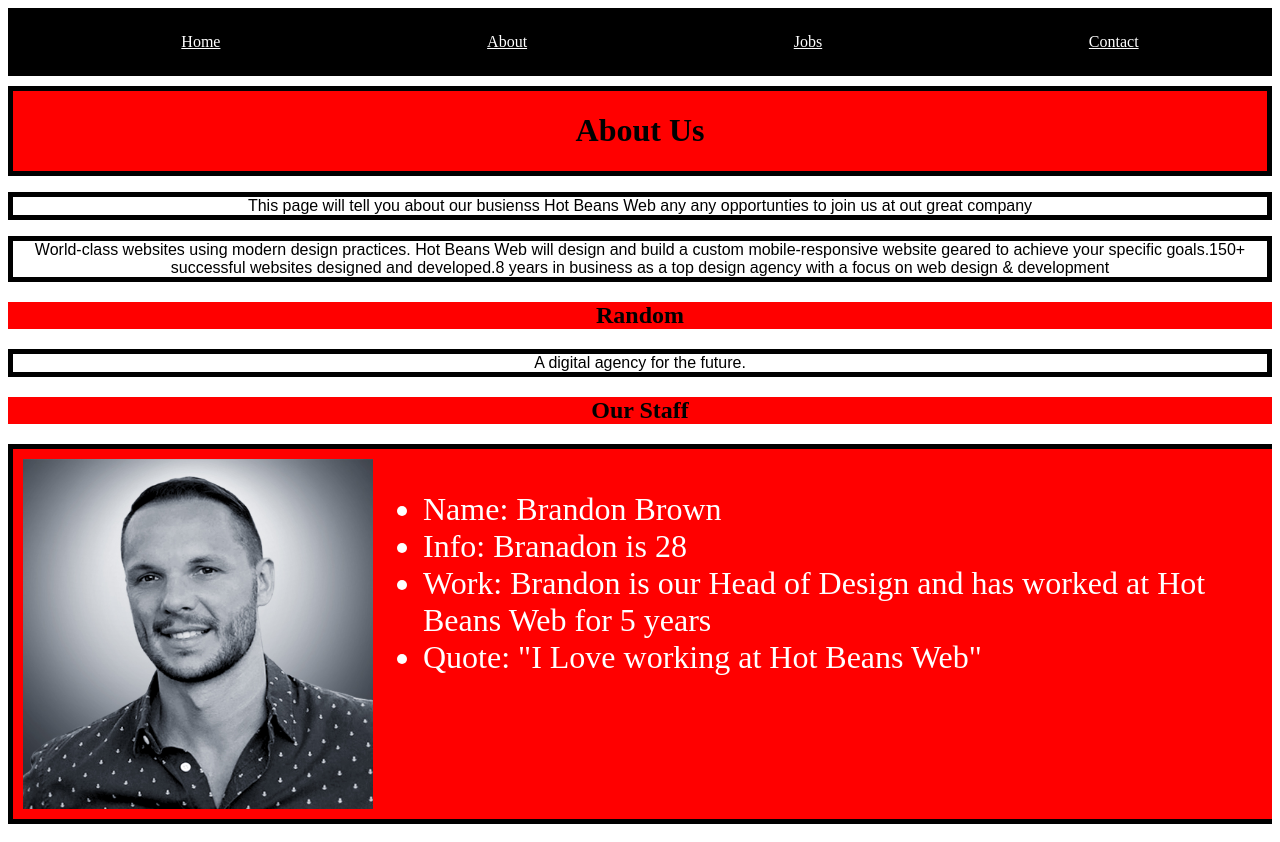
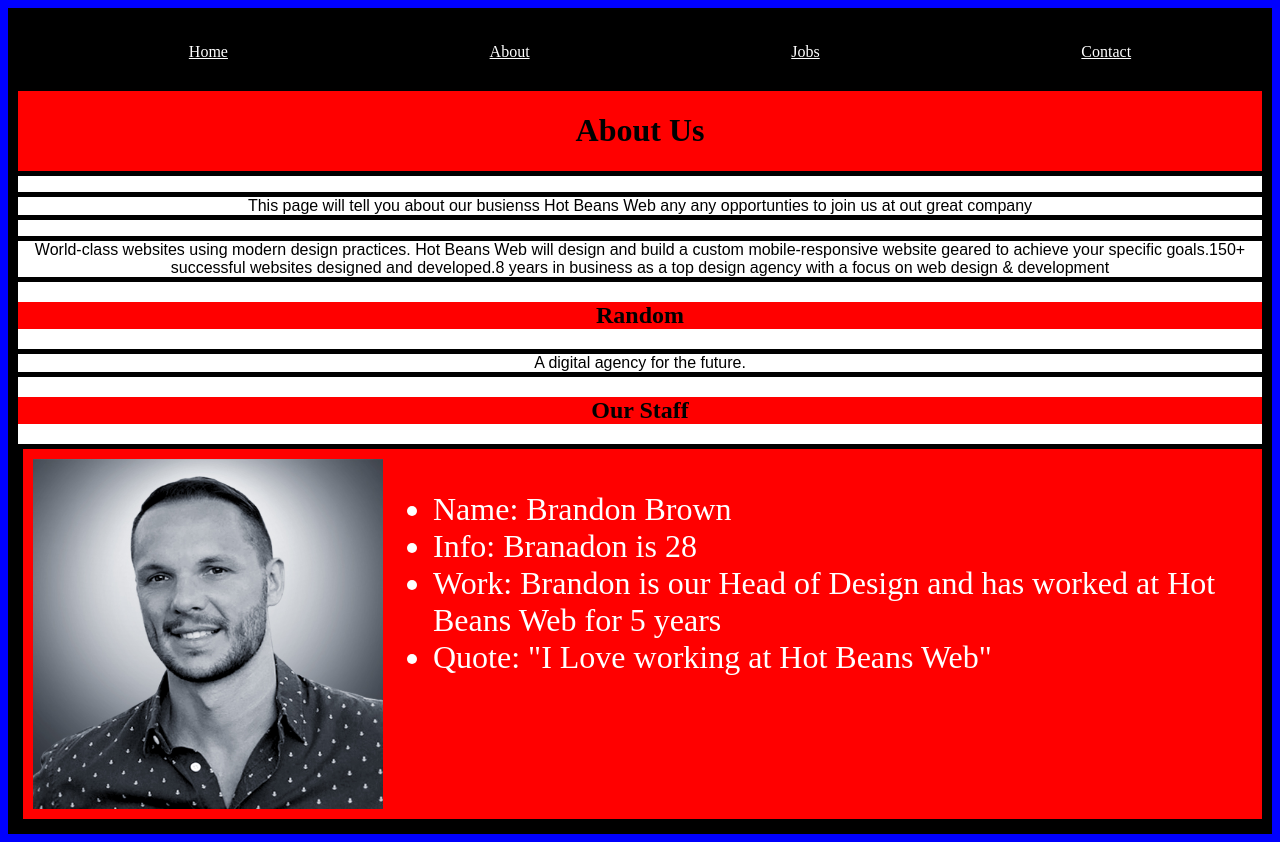
Before and after one commit to CompIsle/Unit-15-Asignment-2, a plain HTML site: page Website/AboutUs.html in a window 1280 px wide. Drawn offline with Linux system fonts and the light colour scheme.

Commit message:
Change in color and background and borders

```diff
--- a/Website/AboutUs.html
+++ b/Website/AboutUs.html
@@ -7,9 +7,9 @@
     <meta name="viewport" content="width=device-width, initial-scale=1.0">
     <title>Document</title>
 </head>
-<body>
+<body style="background: blue">
 
-    <div style="background-color: white">
+    <div style="background-color: white; border: 10px black solid;">
         <!--style="background-image: url('Possible Background Image 9.jpg'); background-repeat: no-repeat; background-attachment: fixed; background-position: center; background-size: cover;" -->
         <div>
             <ul class="ABN">
@@ -34,22 +34,23 @@
 
         <div class="ABdiv3"><h2>Our Staff</h2></div>
 
-        <!--
-        <div class ="border">
-            <div class="pg18box2">
-                <div class="ABimg1"><img width="500" height="300" alt="web devlp" src="web devlp.jpg" /></div>
-                <ul class="ABstaffinfo1">
+
+
+        <!-- <div class="pg18box2">
+            <div class="ABimg1" style="float: left"><img width="500" height="300" alt="web devlp" src="StaffImages\Staff image 1.jpeg" /></div>
+            <ul class="ABp2">
                 <li>Name</li>
                 <li>Info about him</li>
                 <li>How long worked there?</li>
                 <li>Does he enjoy it?</li>
             </ul>
         </div>
-        </div>
+
+
 
     <div>
-            <div class="ABstaff2">
-                <div class="ABimg1"><img width="500" height="300" alt="web devlp" src="web devlp.jpg" /></div>
+        <div class="pg18box2">
+            <div class="ABimg1"style="float: left"><img width="500" height="300" alt="web devlp" src="StaffImages\Staff image 2.jpeg" /></div>
             <ul class="ABp2">
                 <li>Name</li>
                 <li>Info about him</li>
@@ -60,7 +61,7 @@
 
     <div>
         <div class="ABstaff3">
-                <div class="ABimg1"><img width="500" height="300" alt="web devlp" src="web devlp.jpg" /></div>
+            <div class="ABimg1"><img width="500" height="300" alt="web devlp" src="StaffImages\Staff image 3.jpeg" /></div>
             <ul class="ABp2">
                 <li>Name</li>
                 <li>Info about him</li>
@@ -71,7 +72,7 @@
 
     </div>
     <div class="ABdiv4"><h2>Our staff</h2></div>
-        </div>-->
+    </div> -->
 
 
 
--- a/Website/Styles.css
+++ b/Website/Styles.css
@@ -16,16 +16,23 @@
 .ABN a:hover {
     background: red;}
 
-.ABdiv1 {background-color: red;
+.ABdiv1 {
+    background-color: red;
     text-align: center;
     flex-grow: 1;
-    border: 5px black solid;
-    margin-top: 10px;}
+    border-top: 5px black solid;
+    border-bottom: 5px black solid;
+    /*margin-top: 10px;*/
+}
 
-.ABp1 {font-family:sans-serif;
+.ABp1 {
+    font-family: sans-serif;
     text-align: center;
     flex-grow: 1;
-    border: 5px black solid;}
+    border-top: 5px black solid;
+    border-bottom: 5px black solid;
+    /*border: 5px black solid;*/
+}
 
 .ABsub1 {font-family:sans-serif;
     text-align: center;
@@ -48,7 +55,6 @@
     font-size: 40px;
     border: 5px black solid;
     margin-left: 550px;
-    float: right;
 }
 
 .ABimg1 {
@@ -193,7 +199,7 @@ border: 5px black solid;}
 
 /* Handle */
 ::-webkit-scrollbar-thumb {
-    background: black;
+    background: grey;
     border-radius: 10px;
 }
 
```
Lines whose indentation alone changed are shown as unchanged.
